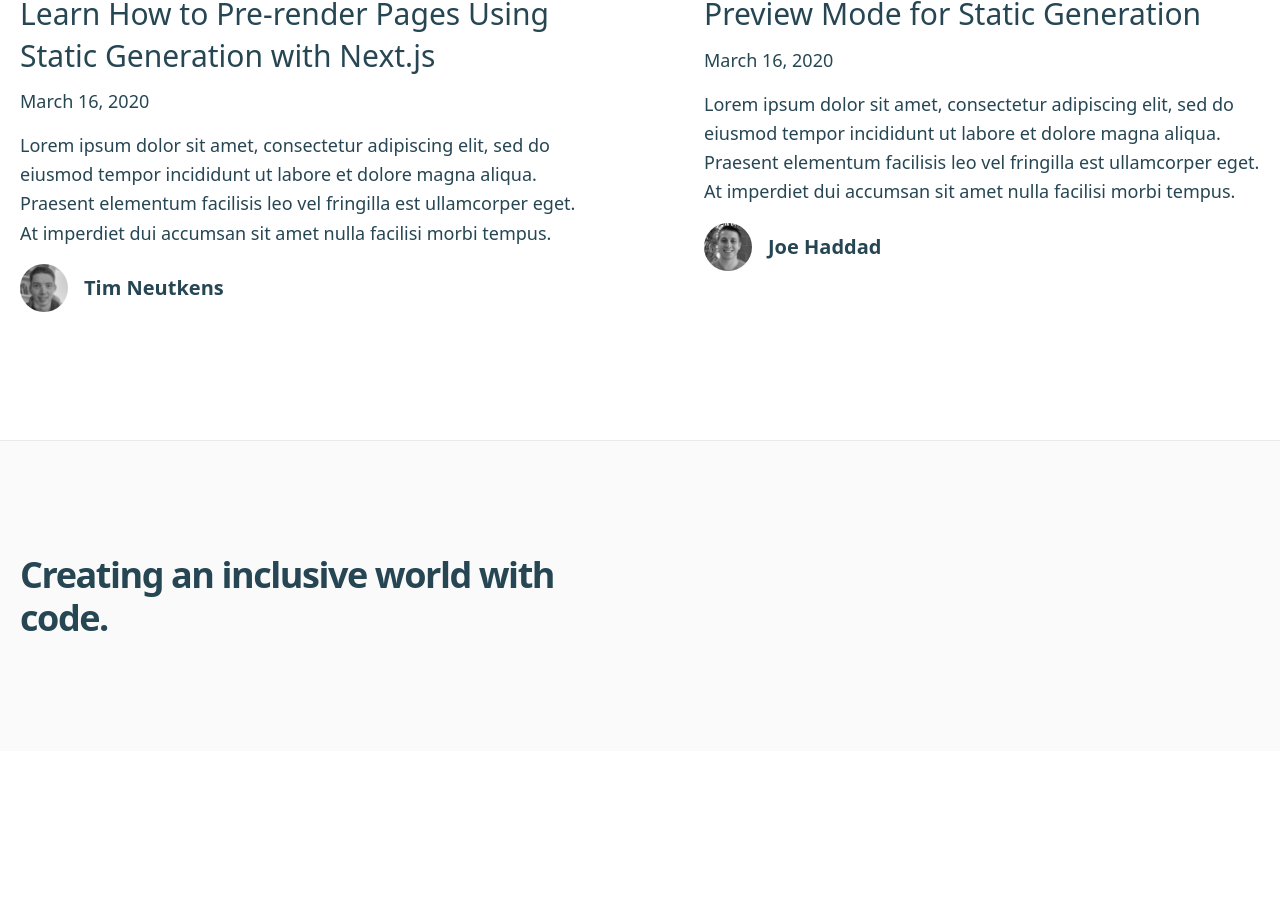
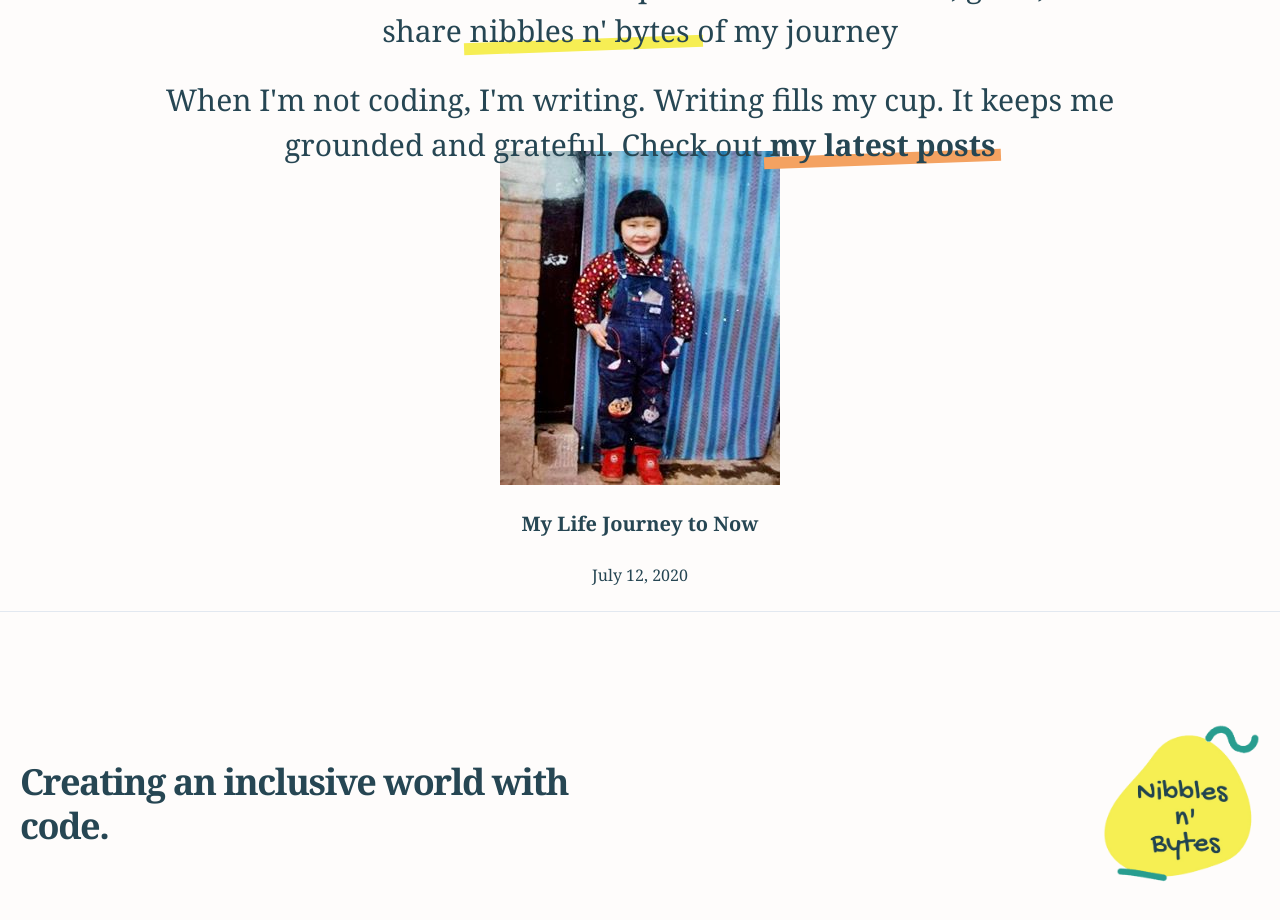
Before and after one commit to alicelovescake/nibbles-n-bytes, a Next.js app: page / in a window 1280 px wide. Shown: the part 1640-2560 px from the top of the page. Before the commit the page ends 2391 px from the top, so only its background shows below. Built offline with nearby package versions, Linux system fonts and the light colour scheme.

Commit message:
Add MVP landing page

```diff
--- a/components/footer.js
+++ b/components/footer.js
@@ -8,6 +8,7 @@ export default function Footer() {
           <h3 className="text-4xl font-bold tracking-tighter leading-tight text-center lg:text-left mb-10 lg:mb-0 lg:pr-4 lg:w-1/2">
             Creating an inclusive world with code.
           </h3>
+          <img src="assets/logo.png" alt="Nibbles N Bytes logo" className="h-32 md:h-40 ml-auto" />
         </div>
       </Container>
     </footer>
--- a/components/intro.js
+++ b/components/intro.js
@@ -1,4 +1,3 @@
-import { CMS_NAME } from '../lib/constants'
 
 export default function Intro() {
   return (
--- a/pages/index.js
+++ b/pages/index.js
@@ -1,15 +1,10 @@
 import Container from '../components/container'
-import MoreStories from '../components/more-stories'
-import HeroPost from '../components/hero-post'
 import Intro from '../components/intro'
 import Layout from '../components/layout'
-import { getAllPosts } from '../lib/api'
 import Head from 'next/head'
-import { CMS_NAME } from '../lib/constants'
+import Link from 'next/link'
 
-export default function Index({ allPosts }) {
-  const heroPost = allPosts[0]
-  const morePosts = allPosts.slice(1)
+export default function Index() {
   return (
     <>
       <Layout>
@@ -18,34 +13,18 @@ export default function Index({ allPosts }) {
         </Head>
         <Container>
           <Intro />
-          {heroPost && (
-            <HeroPost
-              title={heroPost.title}
-              coverImage={heroPost.coverImage}
-              date={heroPost.date}
-              author={heroPost.author}
-              slug={heroPost.slug}
-              excerpt={heroPost.excerpt}
-            />
-          )}
-          {morePosts.length > 0 && <MoreStories posts={morePosts} />}
+          <div className=" text-center ">
+            <p className="relative z-10 text-7xl">I'm here to <span className="font-extrabold text-persian-green">build</span> technology to <span className="font-extrabold text-persian-green">change</span> the lives of people; not just people like me, or people of privilege, but <span className="font-extrabold text-persian-green">every human being</span>.</p>
+            <img src="assets/Everest.jpg" alt="picture facing Everest" className="mx-auto -mt-10" />
+            <p className="text-3xl mx-32 my-6"> I've eaten <span className="custom-underline">rotten shark</span> in Iceland. I've floated in the <span className="custom-underline">Dead Sea</span> at the lowest elevation on Earth. I've trekked to the top of <span className="custom-underline">Everest</span> at the highest elevation. And I've travelled alone in places as far-flung as <span className="custom-underline">South Africa.</span></p>
+            <p className="text-3xl mx-32 my-6">In July 2020, I quit my professional sales career to become a student of code. This website serves as a place for me to reflect, grow, and share <span className="custom-underline">nibbles n' bytes </span>of my journey</p>
+            <p className="relative z-10 text-3xl mx-32 my-6">When I'm not coding, I'm writing. Writing fills my cup. It keeps me grounded and grateful. Check out <Link href="/posts"><a className="custom-underline font-extrabold">my latest posts</a></Link></p>
+            <img src="assets/kid.jpg" alt="me as a 5 year old" className="mx-auto -mt-10" />
+            <p className="text-xl font-bold mx-32 my-6"><Link href="/posts"><a>My Life Journey to Now</a></Link></p>
+            <p className="text-base mx-32 my-6">July 12, 2020</p>
+          </div>
         </Container>
       </Layout>
     </>
   )
 }
-
-export async function getStaticProps() {
-  const allPosts = getAllPosts([
-    'title',
-    'date',
-    'slug',
-    'author',
-    'coverImage',
-    'excerpt',
-  ])
-
-  return {
-    props: { allPosts },
-  }
-}
--- /dev/null
+++ b/pages/posts/index.js
@@ -0,0 +1,50 @@
+import Container from '../../components/container'
+import MoreStories from '../../components/more-stories'
+import HeroPost from '../../components/hero-post'
+import Header from '../../components/header'
+import Layout from '../../components/layout'
+import { getAllPosts } from '../../lib/api'
+import Head from 'next/head'
+
+export default function Index({ allPosts }) {
+  const heroPost = allPosts[0]
+  const morePosts = allPosts.slice(1)
+  return (
+    <>
+      <Layout>
+        <Head>
+          <title>Nibbles n' Bytes</title>
+        </Head>
+        <Container>
+          <Header />
+          {heroPost && (
+            <HeroPost
+              title={heroPost.title}
+              coverImage={heroPost.coverImage}
+              date={heroPost.date}
+              author={heroPost.author}
+              slug={heroPost.slug}
+              excerpt={heroPost.excerpt}
+            />
+          )}
+          {morePosts.length > 0 && <MoreStories posts={morePosts} />}
+        </Container>
+      </Layout>
+    </>
+  )
+}
+
+export async function getStaticProps() {
+  const allPosts = getAllPosts([
+    'title',
+    'date',
+    'slug',
+    'author',
+    'coverImage',
+    'excerpt',
+  ])
+
+  return {
+    props: { allPosts },
+  }
+}
--- a/styles/index.css
+++ b/styles/index.css
@@ -3,6 +3,33 @@
 /* Write your own custom base styles here */
 body {
     color: #264653;
+    @apply font-serif ;
+    background-color: rgba(253, 242, 237, 0.2);
+}
+
+.custom-underline {
+    position: relative;
+}
+
+.custom-underline:after {
+    content: '';
+    position: absolute;
+    width: 105%;
+    height: 12px;
+    bottom: 0;
+    left: -2.5%;
+    background: #F6EE54;
+    z-index: -1;
+    transform: rotate(-2deg);
+    transition: 300ms cubic-bezier(0.4, 0, 0.2, 1);
+}
+
+a.custom-underline:after {
+    background: #F4A261;
+}
+
+a.custom-underline:hover:after {
+    height: 100%;
 }
 
 /* Start purging... */
--- a/tailwind.config.js
+++ b/tailwind.config.js
@@ -3,10 +3,11 @@ module.exports = {
   theme: {
     extend: {
       colors: {
-        'accent-1': '#FAFAFA',
-        'accent-2': '#EAEAEA',
-        'accent-7': '#333',
-        success: '#0070f3',
+        'persian-green': '#2A9D8F',
+        charcoal: '#264653',
+        'orange-yellow': '#E9C46A',
+        yellow: '#F6EE54',
+        orange: '#E76F51',
         cyan: '#79FFE1',
       },
       spacing: {
```
Also changed, not shown: public/assets/Everest.jpg (added), public/assets/kid.jpg (added).
